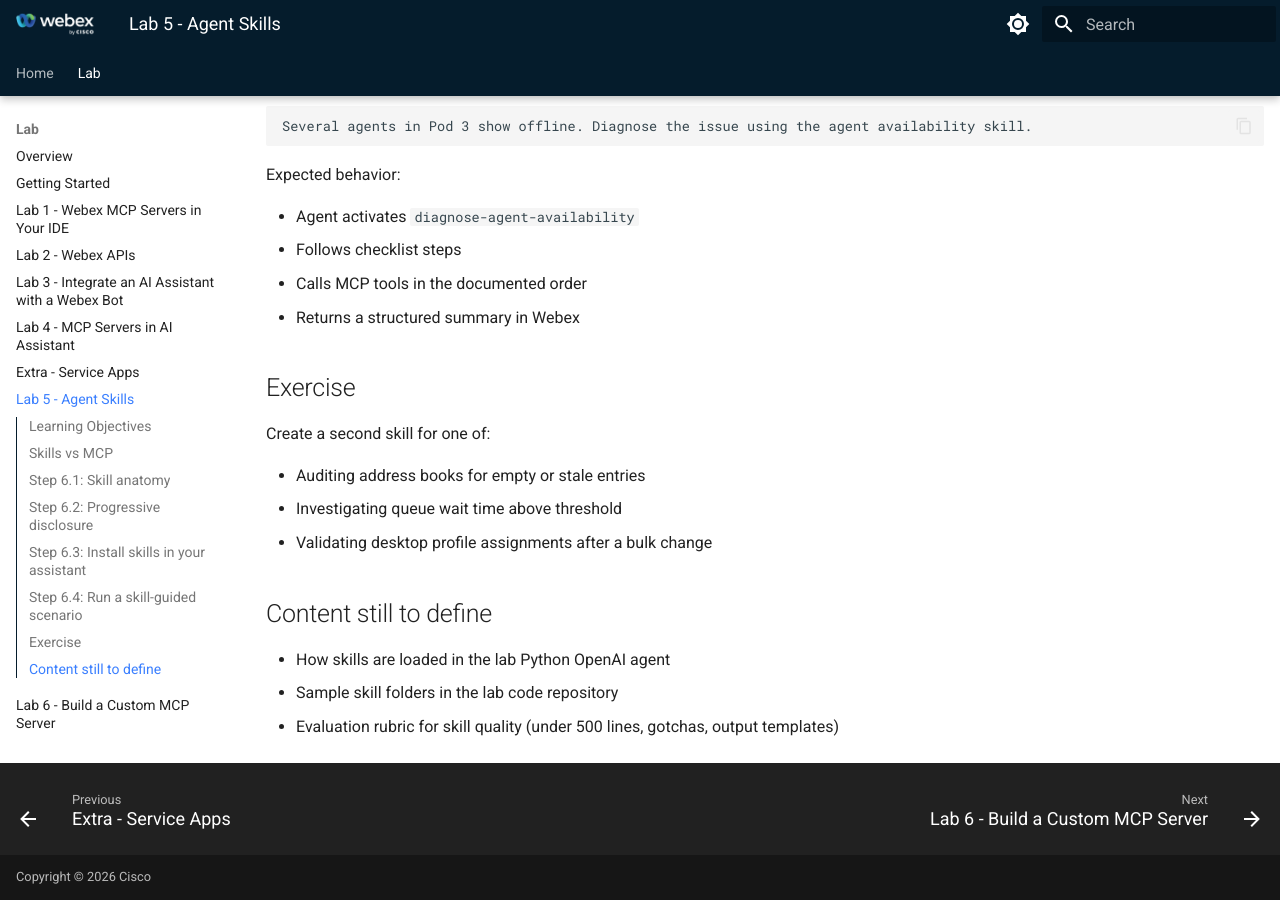
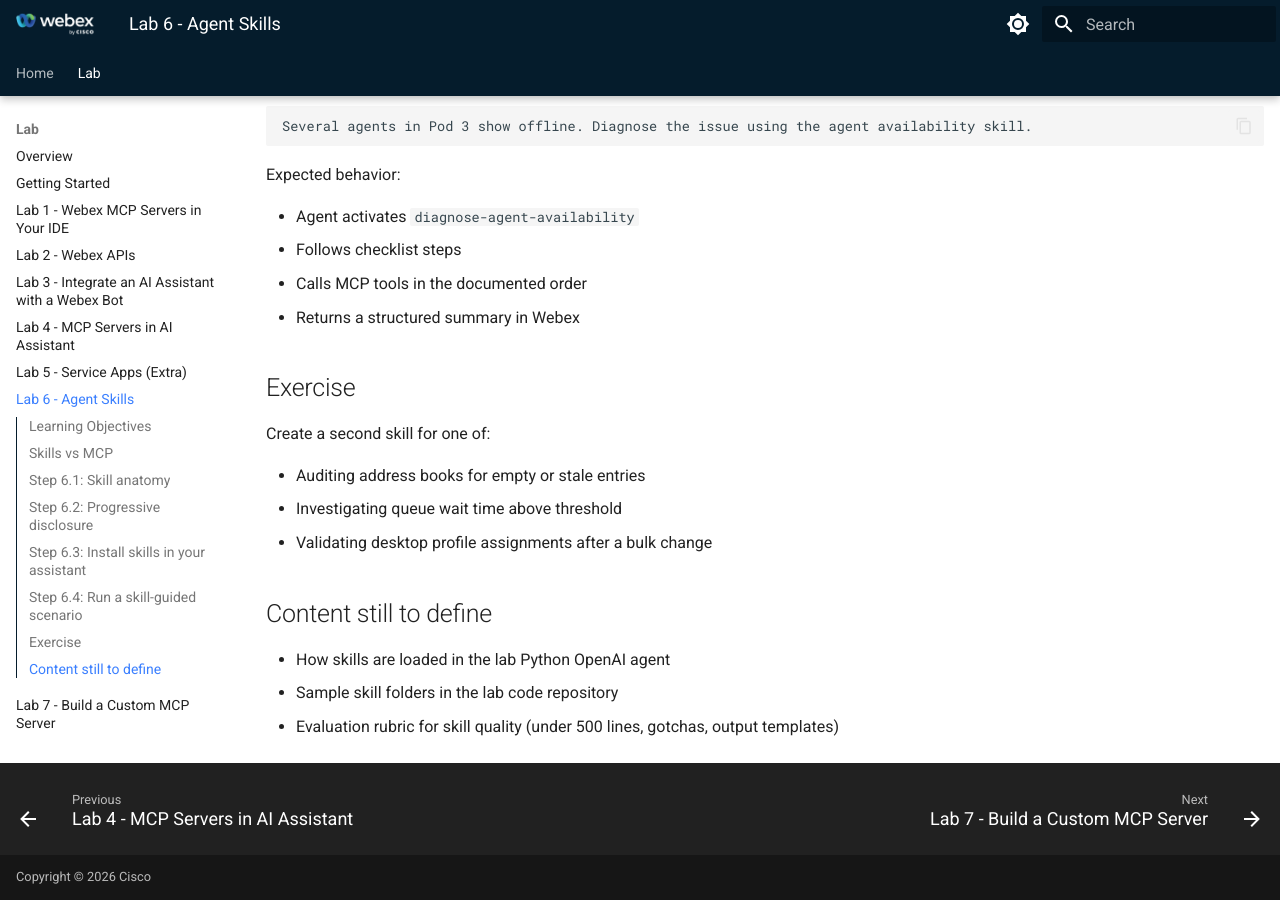
Before and after one commit to WebexCC-SA/LAB-31123, an MkDocs documentation site: the page built from docs/lab7_agent-skills.md, in a window 1280 px wide and 900 px high, scrolled down 2430 px. Built offline with MkDocs 1.6.1 and Material for MkDocs 9.7.7, drawn with Linux system fonts in a browser that asks for light colours; some of the changed lines change nothing that is shown.

Commit message:
Update mkdocs.yml

```diff
--- a/mkdocs.yml
+++ b/mkdocs.yml
@@ -89,10 +89,10 @@
       - Lab 2 - Webex APIs: lab2_webex-apis-troubleshooting.md
       - Lab 3 - Integrate an AI Assistant with a Webex Bot: lab3_bot-integration.md
       - Lab 4 - MCP Servers in AI Assistant: lab4_mcp.md
-      - Extra - Service Apps: service_app.md
-      - Lab 5 - Agent Skills: lab7_agent-skills.md
-      - Lab 6 - Build a Custom MCP Server: lab8_custom-mcp-server.md
-      - Lab 7 - RAG: lab7_rag.md
-      - Exercises: exercises.md
+      - Lab 5 - Service Apps (Extra): lab5_service-app.md
+      - Lab 6 - Agent Skills: lab7_agent-skills.md
+      - Lab 7 - Build a Custom MCP Server: lab8_custom-mcp-server.md
+      - Lab 8 - RAG (Extra): lab8_rag.md
+      - NA: exercises.md
       #- Lab 6 - Capstone Troubleshooting Workflow: lab9_capstone-workflow.md
       - Conclusion: conclusion.md
```
